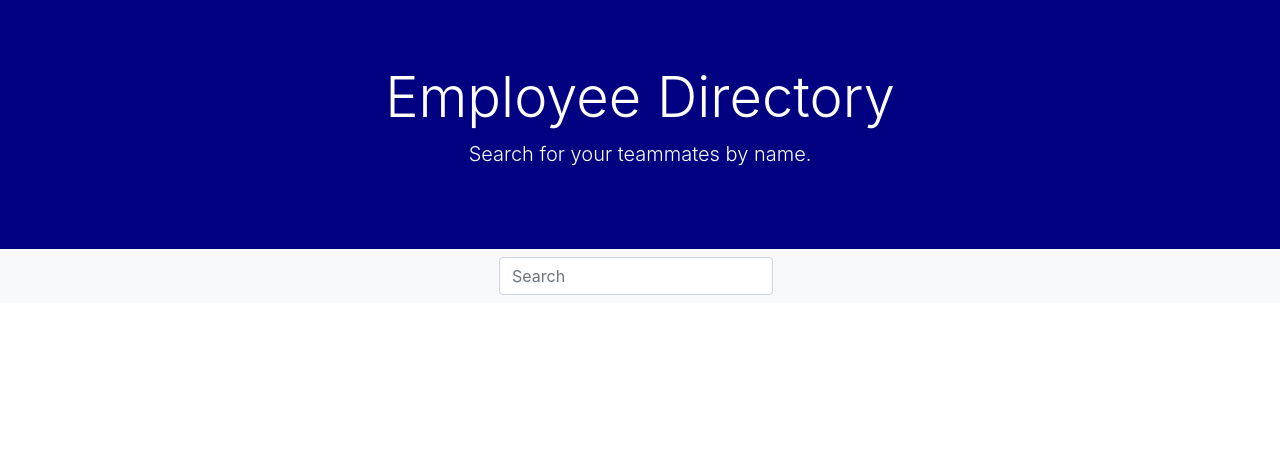
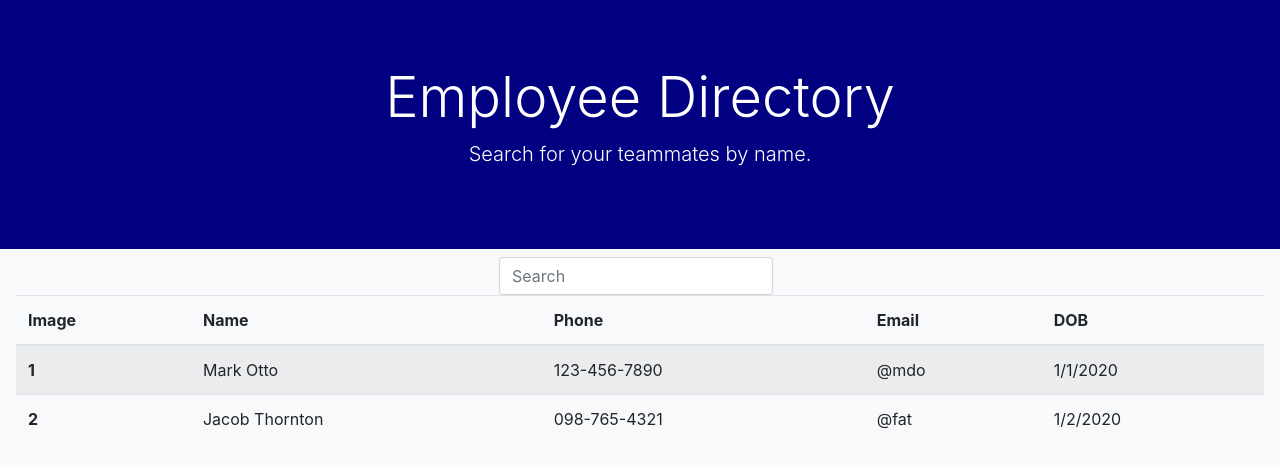
Before and after one commit to jiyoon9886/employee-directory, a React (Create React App) app in the folder employeedirectory/: page / in a window 1280 px wide. Shown: the top 468 px of the page. Built offline with nearby package versions, Linux system fonts and the light colour scheme.

Commit message:
created table and inserted dummy data

```diff
--- a/employeedirectory/src/components/Search.js
+++ b/employeedirectory/src/components/Search.js
@@ -1,4 +1,6 @@
 import React from 'react';
+import Table from "./Table";
+
 
 function Search() {
 	return (
@@ -6,6 +8,7 @@ function Search() {
 			<form className="form-inline">
 				<input className="form-control mr-sm-2" type="search" placeholder="Search" aria-label="Search" />
 			</form>
+			<Table />
 		</nav>
 	);
 }
--- /dev/null
+++ b/employeedirectory/src/components/Table.js
@@ -0,0 +1,36 @@
+import React from 'react';
+
+function Table() {
+	return (
+		<table className="table table-striped">
+			<thead>
+				<tr>
+					<th scope="col">Image</th>
+					<th scope="col">Name</th>
+					<th scope="col">Phone</th>
+					<th scope="col">Email</th>
+					<th scope="col">DOB</th>
+				</tr>
+			</thead>
+			<tbody>
+				<tr>
+					<th scope="row">1</th>
+					<td>Mark Otto</td>
+					<td>123-456-7890</td>
+					<td>@mdo</td>
+					<td>1/1/2020</td>
+				</tr>
+				<tr>
+					<th scope="row">2</th>
+					<td>Jacob Thornton</td>
+					<td>098-765-4321</td>
+					<td>@fat</td>
+					<td>1/2/2020</td>
+				</tr>
+			</tbody>
+		</table>
+	)
+}
+
+
+export default Table;
```
